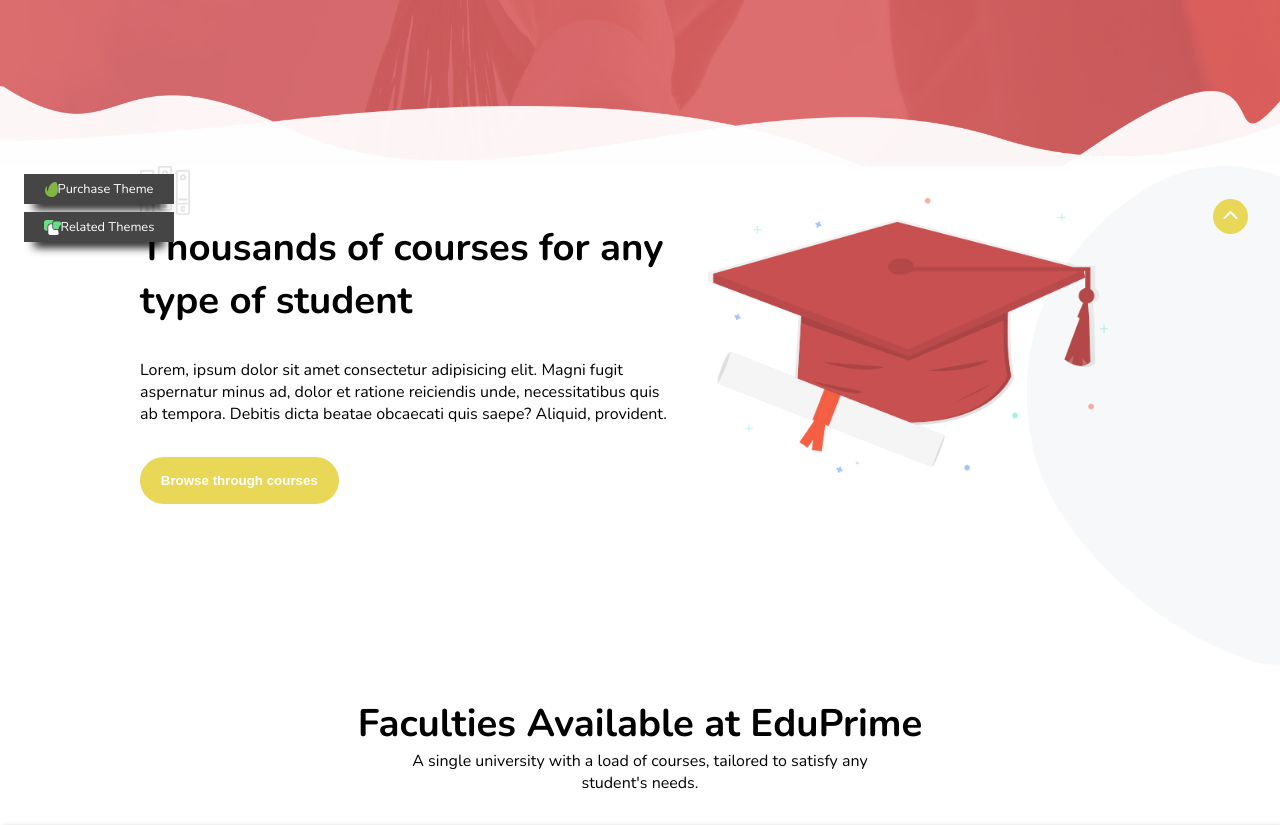
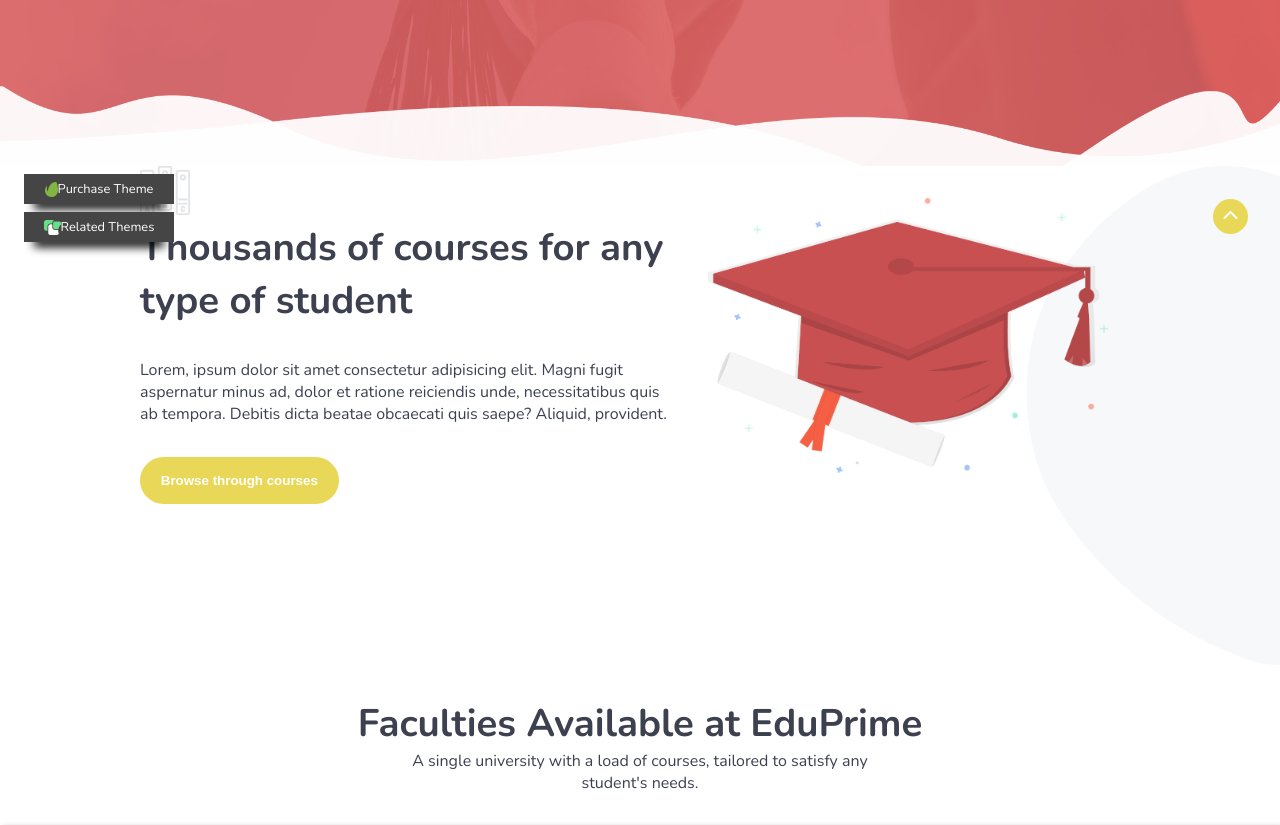
Before and after one commit to LaSe28/proj-html-vuejs, a Vue app: page / in a window 1280 px wide. Shown: the part 534-1359 px from the top of the page. Built offline with nearby package versions, Linux system fonts and the light colour scheme.

Commit message:
adjust colors

```diff
--- a/src/components/ProjHeader.vue
+++ b/src/components/ProjHeader.vue
@@ -17,7 +17,7 @@
       <img src="../assets/img/theme_eduprime_logo.png" alt="">
       <div class="menu-text">
         <ul>
-          <li class="dropdown-parent ml-1 mr-1" v-for="(ele, index) in navMenu" :key="index">
+          <li class="dropdown-parent ml-1 mr-1"  v-for="(ele, index) in navMenu" :key="index">
             {{ele.name}} <span v-if="ele.dropdown === true"><i @click="ele.dropdown===true? ele.clicked = true : ''" class="fa-solid fa-chevron-down"></i></span>
             <div :class="ele.clicked === true ? 'show' : '' " class="dropdown">
               <ul>
@@ -186,6 +186,9 @@ header{
   }
   .menu-text{
     display: flex;
+    &:hover{
+      cursor: pointer;
+    }
   }
   .btn:hover{
     background-color: white;
--- a/src/components/ProjMain2.vue
+++ b/src/components/ProjMain2.vue
@@ -38,6 +38,7 @@ export default {
   background: url(../assets/img/home-background.png);
 }
 .text{
+  color: $text-blue;
   h2{
     font-size: 2.4rem;
     font-weight: bold;
--- a/src/components/ProjMain4.vue
+++ b/src/components/ProjMain4.vue
@@ -101,6 +101,7 @@ h2{
   margin: 4rem 1rem;
   height: 220px;
   width: 220px;
+  color: $text-blue;
   box-shadow: 0 1px 6px #ececee;
   img{
     width: 70px;
--- a/src/components/ProjMainSlider.vue
+++ b/src/components/ProjMainSlider.vue
@@ -82,6 +82,9 @@ export default {
 
 <style scoped lang="scss">
 @import '../assets/styles/partials/_general.scss';
+.container{
+  color: $text-blue;
+}
 h2{
   font-size: 2.4rem;
 }
```
